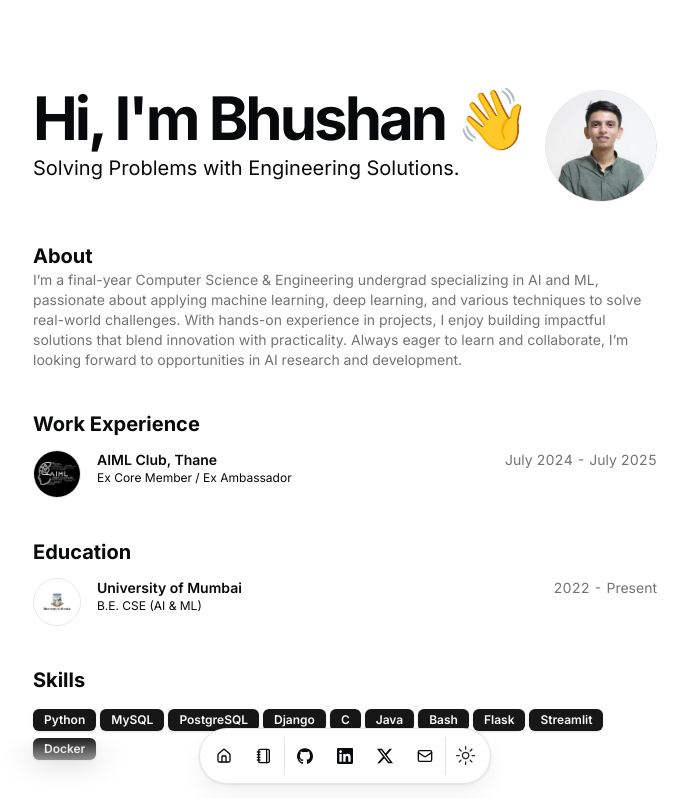
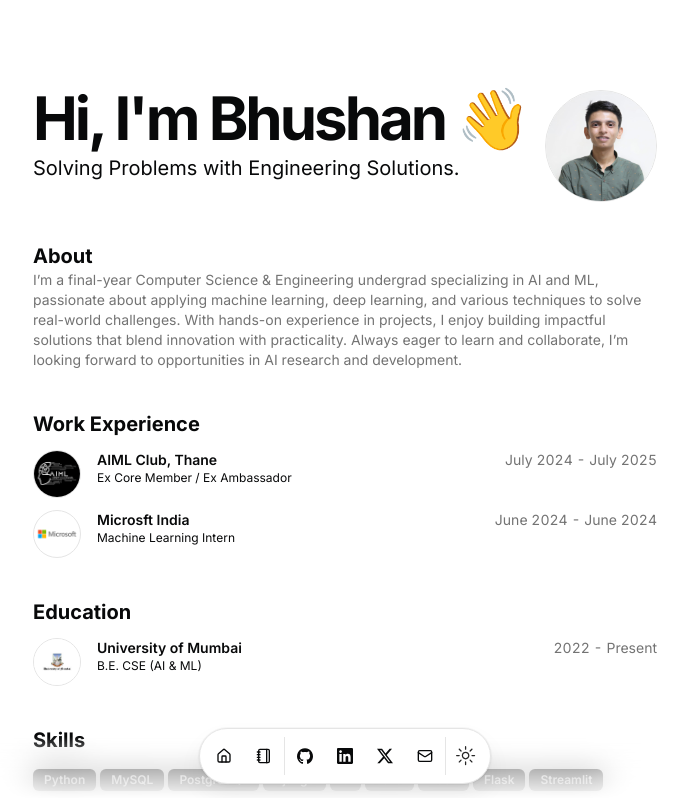
Before and after one commit to bhushankhopkarr/bhushankhopkarr.github.io, a Next.js app: page / in a window 1280 px wide. Shown: the top 798 px of the page, without its empty margins (295-983 px from the left). Built offline with nearby package versions, Linux system fonts and the light colour scheme.

Commit message:
Add Machine Learning Intern position at Microsoft India to resume

```diff
--- a/src/data/resume.tsx
+++ b/src/data/resume.tsx
@@ -76,6 +76,20 @@ export const DATA = {
       description:
         "- Mentoring members and teaching learners in Artificial Intelligence and Machine Learning. Conducting workshops and certifications to help students learn and grow.\n" +
         "- Oversaw executive leadership, knowledge training, and public relations with media. Teaching and mentoring learners in the field of AI and ML. Conducting workshops to help students learn and grow.\n"
+    },
+    {
+      company: "Microsft India",
+      href: "https://www.microsoft.com/en-in",
+      badges: [],
+      location: "On-Site",
+      title: "Machine Learning Intern",
+      logoUrl: "/microsoft.png",
+      start: "June 2024",
+      end: "June 2024",
+      description:
+        "- Analyze petabytes of log or feature data, extract insights, and visualize trends to drive feature enhancements. \n" +
+        "- Innovate and contribute feature requirements; collaborate with product teams to design next-gen AI features.\n" +
+        "- Adapt standard ML algorithms to modern parallel and distributed environments (e.g. Hadoop, Azure, big‑data platforms).\n"
     },
   ],
   education: [
```
